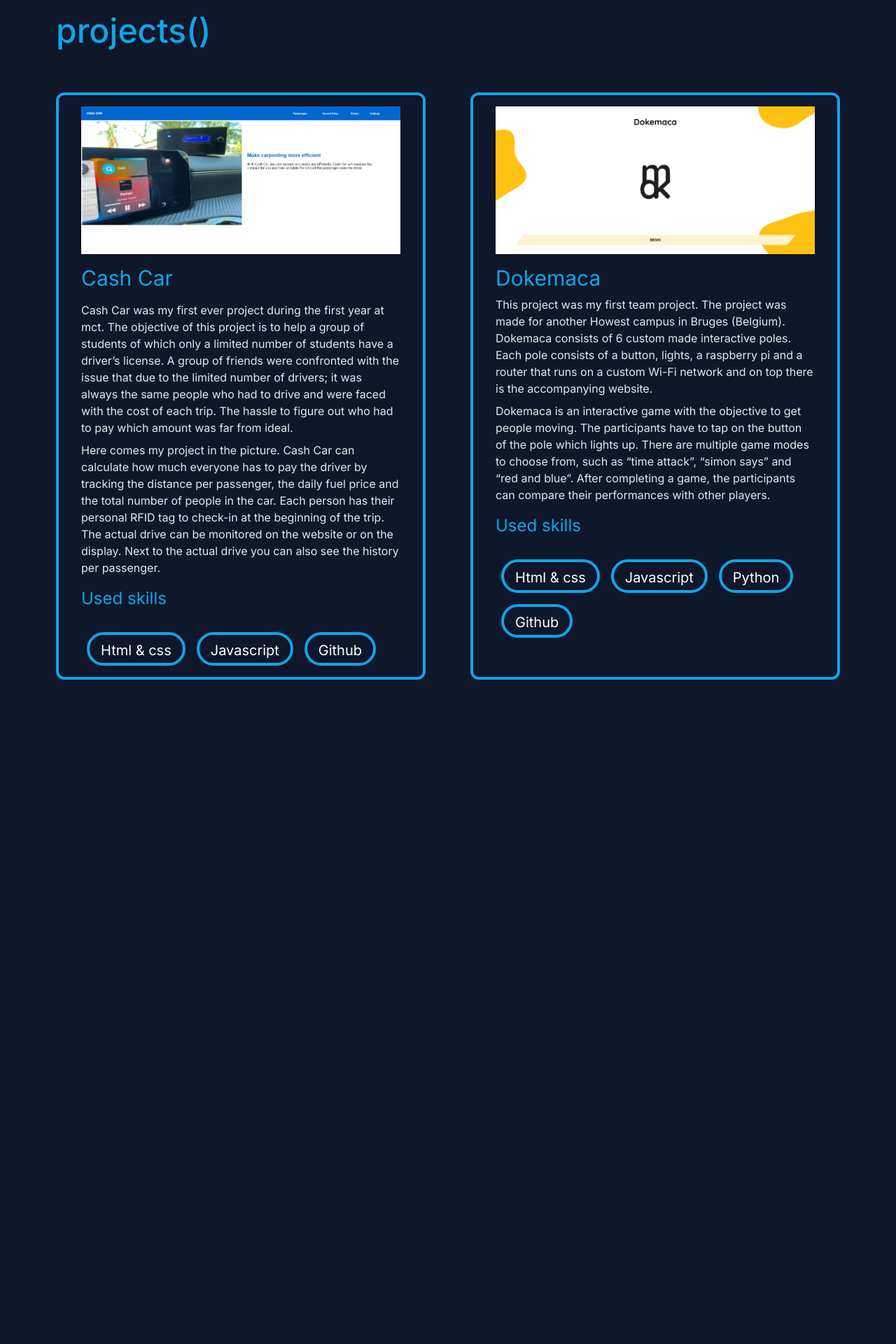
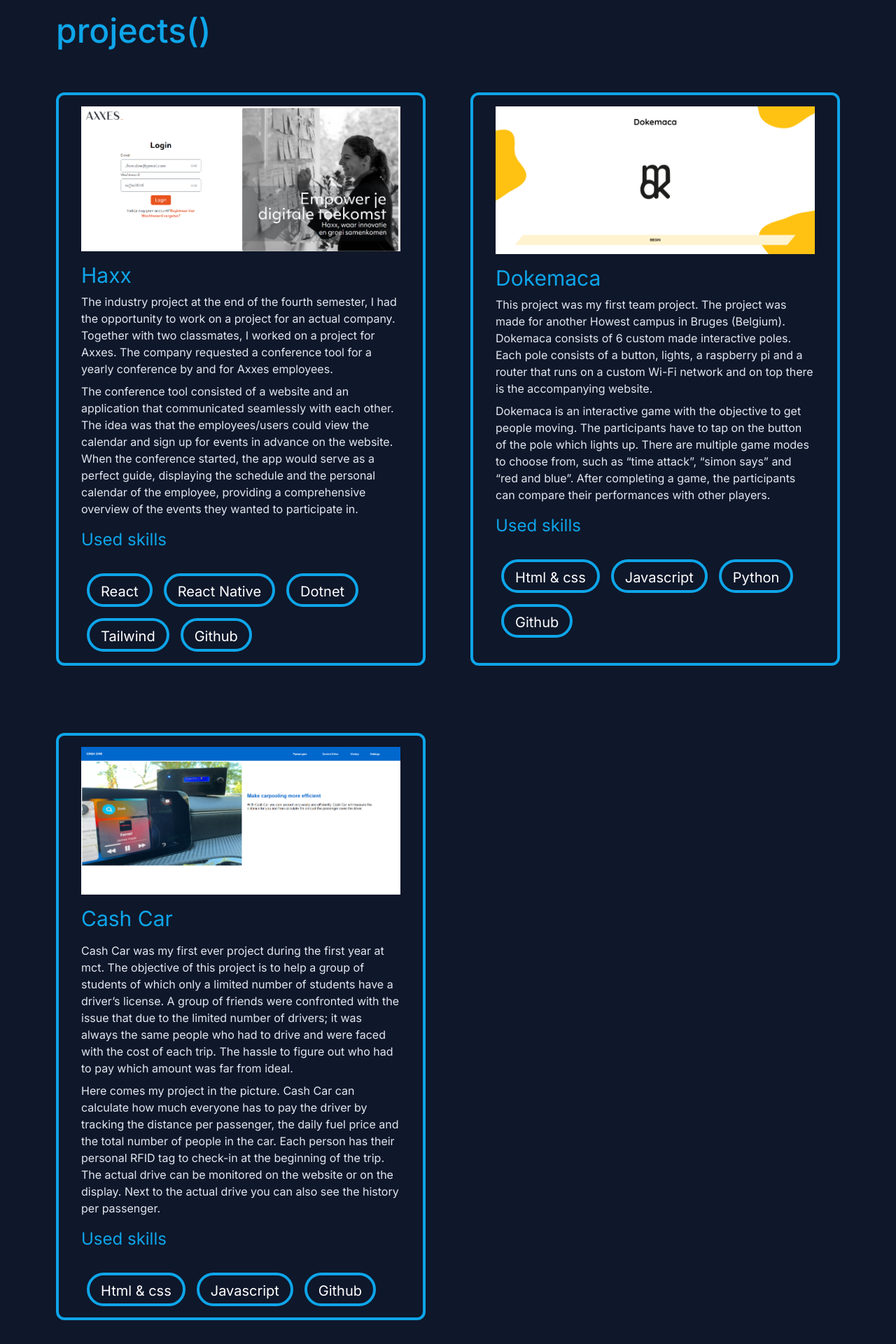
Before and after one commit to Vandammecasper/portfoliocaspervandamme, a Next.js app: page /projects in a window 1280 px wide. Shown: the part 140-2060 px from the top of the page at 70% size. Before the commit the page ends 1207 px from the top, so only its background shows below. Built offline with nearby package versions, Linux system fonts and the light colour scheme.

Commit message:
added project haxx

```diff
--- a/src/app/about/page.tsx
+++ b/src/app/about/page.tsx
@@ -15,6 +15,7 @@ export default function Page () {
                                 <Skill title="React" years="+2 Year" />
                                 <Skill title="React native" years="+1 Year" />
                                 <Skill title="Next js" years="+1 Year" />
+                                <Skill title="Tailwind" years="+2 Year" />
                                 <Skill title="Html & css" years="+1 Year" />
                                 <Skill title="Javascript" years="+3 Year" />
                                 <Skill title="python" years="+2 Year" />
--- a/src/app/projects/page.tsx
+++ b/src/app/projects/page.tsx
@@ -2,27 +2,44 @@
 import Image from 'next/image';
 import ccpic from '../../../public/pictures/cashcar.png'
 import dokemacapic from '../../../public/pictures/dokemaca.png'
+import haxxpic from '../../../public/pictures/haxx.png'
+import hellopic from '../../../public/pictures/hello.png'
 import UsedSkills from '../components/usedSkills';
-import { useEffect, useState } from 'react';
 
 export default function Page() {
     return(
         <main className="overflow-hidden px-8 lg:px-10 xl:px-20 pb-24 lg:pb-16">
                 <h1 className={`lg:text-5xl text-3xl font-medium text-sky-500 pt-6 lg:pt-12 xl:pt-16 transition-all duration-2500`}>projects()</h1>
-                <div className="grid lg:grid-rows-2 lg:grid-flow-col pt-8 lg:pt-16 gap-0 lg:gap-16">
-                    <div className={`row-span-2 border-sky-500 border-4 rounded-xl mb-32 lg:mb-8 transition-all duration-2500`}>
-                        <Image className="px-8 pt-4" src={ccpic} alt='cashcarpicture'/>
-                        <h2 className={`text-3xl text-sky-500 pt-4 px-8 transition-all duration-2500`}>Cash Car</h2>
-                        <h4 className={`text-base text-slate-200 pt-4 px-8 transition-all duration-2500`}>Cash Car was my first ever project during the first year at mct. The objective of this project is to help a group of students of which only a limited number of students have a driver’s license. A group of friends were confronted with the issue that due to the limited number of drivers; it was always the same people who had to drive and were faced with the cost of each trip. The hassle to figure out who had to pay which amount was far from ideal.</h4>
-                        <h4 className={`text-base text-slate-200 pt-2 px-8 transition-all duration-2500`}>Here comes my project in the picture. Cash Car can calculate how much everyone has to pay the driver by tracking the distance per passenger, the daily fuel price and the total number of people in the car. Each person has their personal RFID tag to check-in at the beginning of the trip. The actual drive can be monitored on the website or on the display. Next to the actual drive you can also see the history per passenger.</h4>
+                <div className="grid lg:grid-cols-2 pt-8 lg:pt-16 gap-0 lg:gap-16">
+                    {/* <div className={`border-sky-500 border-4 rounded-xl mb-32 lg:mb-8 transition-all duration-2500`}>
+                        <Image className="px-8 pt-4" src={hellopic} alt='cashcarpicture'/>
+                        <h2 className={`text-3xl text-sky-500 pt-4 px-8 transition-all duration-2500`}>Project Hello</h2>
+                        <h4 className={`text-base text-slate-200 pt-2 px-8 transition-all duration-2500`}>The industry project at the end of the fourth semester, I had the opportunity to work on a project for an actual company. Together with two classmates, I worked on a project for Axxes. The company requested a conference tool for a yearly conference by and for Axxes employees.</h4>
+                        <h4 className={`text-base text-slate-200 pt-2 px-8 transition-all duration-2500`}>The conference tool consisted of a website and an application that communicated seamlessly with each other. The idea was that the employees/users could view the calendar and sign up for events in advance on the website. When the conference started, the app would serve as a perfect guide, displaying the schedule and the personal calendar of the employee, providing a comprehensive overview of the events they wanted to participate in.</h4>
                         <h3 className={`text-2xl text-sky-500 pt-4 px-8 transition-all duration-2500`}>Used skills</h3>
                         <div className="flex flex-wrap px-8 py-4">
-                              <UsedSkills title="Html & css" years="+2 Year" />
-                              <UsedSkills title="Javascript" years="+3 Year" />
+                              <UsedSkills title="React" years="+2 Year" />
+                              <UsedSkills title="React Native" years="+1 Year" />
+                              <UsedSkills title="Dotnet" years="+2 Year" />
+                              <UsedSkills title="Tailwind" years="+2 Year" />
+                              <UsedSkills title="Github" years="+3 Year" />
+                        </div>
+                    </div> */}
+                    <div className={`border-sky-500 border-4 rounded-xl mb-32 lg:mb-8 transition-all duration-2500`}>
+                        <Image className="px-8 pt-4" src={haxxpic} alt='cashcarpicture'/>
+                        <h2 className={`text-3xl text-sky-500 pt-4 px-8 transition-all duration-2500`}>Haxx</h2>
+                        <h4 className={`text-base text-slate-200 pt-2 px-8 transition-all duration-2500`}>The industry project at the end of the fourth semester, I had the opportunity to work on a project for an actual company. Together with two classmates, I worked on a project for Axxes. The company requested a conference tool for a yearly conference by and for Axxes employees.</h4>
+                        <h4 className={`text-base text-slate-200 pt-2 px-8 transition-all duration-2500`}>The conference tool consisted of a website and an application that communicated seamlessly with each other. The idea was that the employees/users could view the calendar and sign up for events in advance on the website. When the conference started, the app would serve as a perfect guide, displaying the schedule and the personal calendar of the employee, providing a comprehensive overview of the events they wanted to participate in.</h4>
+                        <h3 className={`text-2xl text-sky-500 pt-4 px-8 transition-all duration-2500`}>Used skills</h3>
+                        <div className="flex flex-wrap px-8 py-4">
+                              <UsedSkills title="React" years="+2 Year" />
+                              <UsedSkills title="React Native" years="+1 Year" />
+                              <UsedSkills title="Dotnet" years="+2 Year" />
+                              <UsedSkills title="Tailwind" years="+2 Year" />
                               <UsedSkills title="Github" years="+3 Year" />
                         </div>
                     </div>
-                    <div className={`row-span-2 border-sky-500 border-4 rounded-xl mb-32 lg:mb-8 transition-all duration-2500`}>
+                    <div className={`border-sky-500 border-4 rounded-xl mb-32 lg:mb-8 transition-all duration-2500`}>
                         <Image className="px-8 pt-4" src={dokemacapic} alt='cashcarpicture'/>
                         <h2 className={`text-3xl text-sky-500 pt-4 px-8 transition-all duration-2500`}>Dokemaca</h2>
                         <h4 className={`text-base text-slate-200 pt-2 px-8 transition-all duration-2500`}>This project was my first team project. The project was made for another Howest campus in Bruges (Belgium). Dokemaca consists of 6 custom made interactive poles. Each pole consists of a button, lights, a raspberry pi and a router that runs on a custom Wi-Fi network and on top there is the accompanying website.</h4>
@@ -35,6 +52,18 @@ export default function Page() {
                               <UsedSkills title="Github" years="+3 Year" />
                         </div>
                     </div>
+                    <div className={`border-sky-500 border-4 rounded-xl mb-32 lg:mb-8 transition-all duration-2500`}>
+                        <Image className="px-8 pt-4" src={ccpic} alt='cashcarpicture'/>
+                        <h2 className={`text-3xl text-sky-500 pt-4 px-8 transition-all duration-2500`}>Cash Car</h2>
+                        <h4 className={`text-base text-slate-200 pt-4 px-8 transition-all duration-2500`}>Cash Car was my first ever project during the first year at mct. The objective of this project is to help a group of students of which only a limited number of students have a driver’s license. A group of friends were confronted with the issue that due to the limited number of drivers; it was always the same people who had to drive and were faced with the cost of each trip. The hassle to figure out who had to pay which amount was far from ideal.</h4>
+                        <h4 className={`text-base text-slate-200 pt-2 px-8 transition-all duration-2500`}>Here comes my project in the picture. Cash Car can calculate how much everyone has to pay the driver by tracking the distance per passenger, the daily fuel price and the total number of people in the car. Each person has their personal RFID tag to check-in at the beginning of the trip. The actual drive can be monitored on the website or on the display. Next to the actual drive you can also see the history per passenger.</h4>
+                        <h3 className={`text-2xl text-sky-500 pt-4 px-8 transition-all duration-2500`}>Used skills</h3>
+                        <div className="flex flex-wrap px-8 py-4">
+                              <UsedSkills title="Html & css" years="+2 Year" />
+                              <UsedSkills title="Javascript" years="+3 Year" />
+                              <UsedSkills title="Github" years="+3 Year" />
+                        </div>
+                    </div>
                 </div>
         </main>
     )
```
Also changed, not shown: public/pictures/haxx.png (added), public/pictures/hello.png (added).
